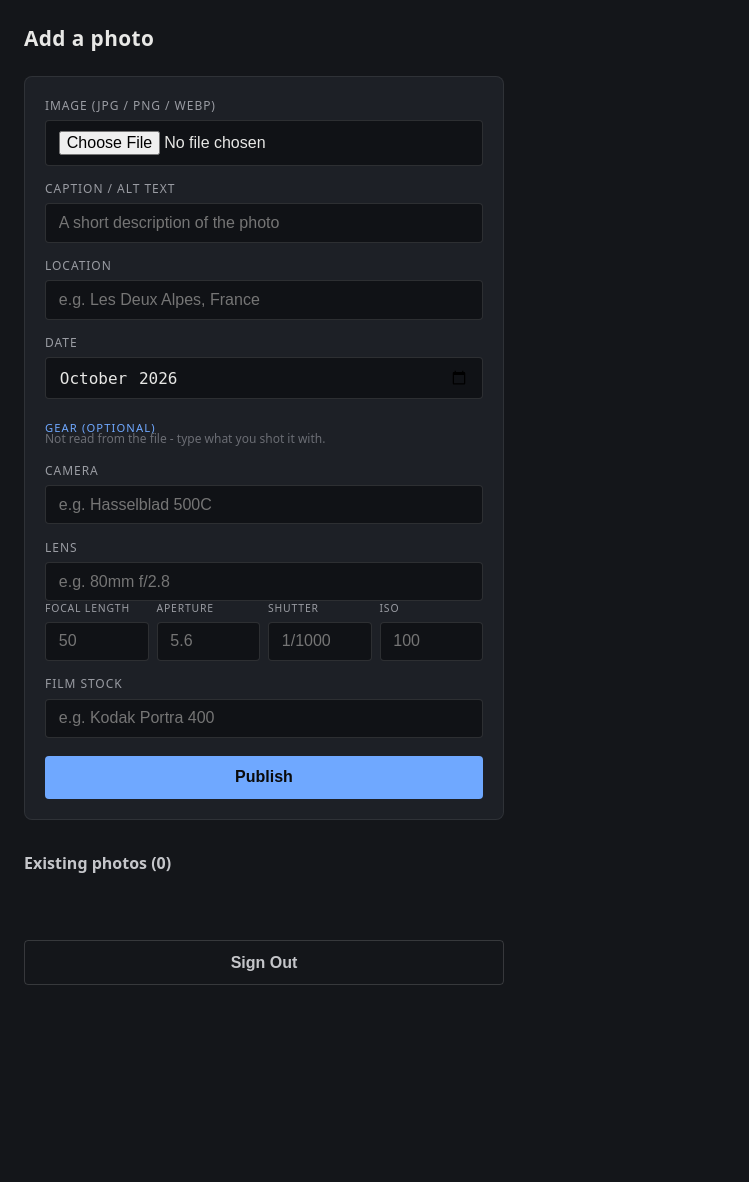
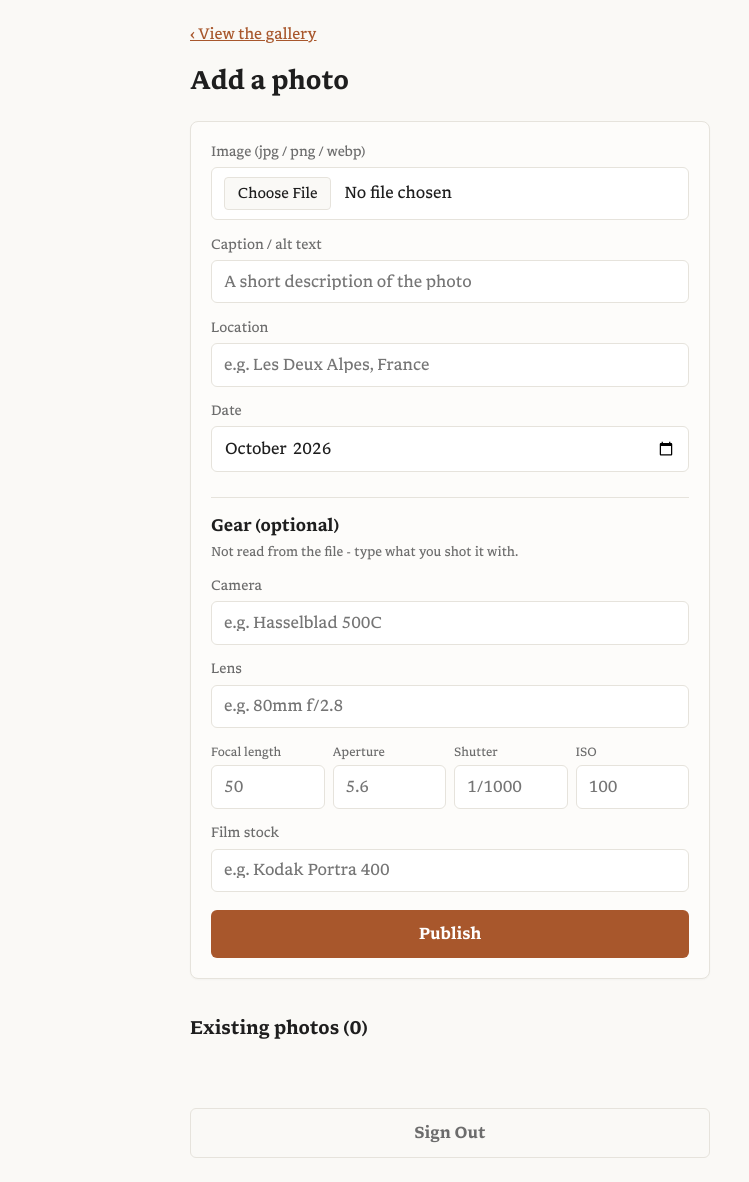
Before and after one commit to benkyd/website, a Flask app: page /admin in a window 1280 px wide. Shown: the whole page, without its empty margins (0-749 px from the left). Before the commit the page ends 985 px from the top, so only its background shows below. Run offline with Flask 3, Linux system fonts and the light colour scheme; the visitor is signed in with stand-in values (Sample User, id 1).

Commit message:
UI polish

```diff
--- a/admin/app.py
+++ b/admin/app.py
@@ -103,6 +103,7 @@ GALLERY_TMPL = """<header class="page-header">
 <img src="{{ p.thumb_jpg }}" alt="{{ p.alt }}" width="{{ p.w }}" height="{{ p.h }}"
  {% if loop.index0 < 4 %}loading="eager"{% if loop.first %} fetchpriority="high"{% endif %}{% else %}loading="lazy"{% endif %} decoding="async">
 </picture>
+<span class="photo-tile-cap">{{ p.alt }}{% if p.when %}<small>{{ p.when }}</small>{% endif %}</span>
 </a>
 {% endfor %}
 </div>
@@ -148,6 +149,10 @@ def month_year(value):
         return ""
 
 
+def when_line(p):
+    return " · ".join(x for x in (p.get("location"), month_year(p.get("date", ""))) if x)
+
+
 def describe(p):
     return f"{p['alt']} — {p['location']}" if p.get("location") else p["alt"]
 
@@ -157,6 +162,16 @@ def image_meta(p, og_type):
     return render_template_string(
         IMAGE_META_TMPL, og_type=og_type, w=w, h=h,
         image=absolute(photos.variant_url(p, "og", "jpg")))
+
+
+@app.errorhandler(404)
+def not_found(_e):
+    # the site's own 404 page rather than Flask's bare one
+    try:
+        with open(os.path.join(REPO, "public", "404.html")) as f:
+            return f.read(), 404
+    except OSError:
+        return "Not found", 404
 
 
 @app.route("/photography")
@@ -170,7 +185,7 @@ def gallery():
     items = []
     for p in all_photos:
         w, h = photos.variant_size(p, "thumb")
-        items.append(dict(slug=p["slug"], alt=p["alt"], w=w, h=h,
+        items.append(dict(slug=p["slug"], alt=p["alt"], when=when_line(p), w=w, h=h,
                           thumb_webp=photos.variant_url(p, "thumb", "webp"),
                           thumb_jpg=photos.variant_url(p, "thumb", "jpg")))
     extra = image_meta(all_photos[0], "website") if all_photos else ""
@@ -193,7 +208,7 @@ def photo_page(slug):
     ordered = photos.load_all()
     i = next(n for n, q in enumerate(ordered) if q["slug"] == slug)
     w, h = photos.variant_size(p, "full")
-    when = " · ".join(x for x in (p.get("location"), month_year(p.get("date", ""))) if x)
+    when = when_line(p)
     main = render_template_string(
         PHOTO_TMPL, p=p, w=w, h=h, when=when, gear=photos.gear_line(p), site=SITE_URL,
         paragraphs=[x.strip() for x in p.get("body", "").split("\n\n") if x.strip()],
@@ -227,33 +242,42 @@ def photo_image(slug, variant, ext):
 
 # ----------------------------------------------------------------- admin ----
 
-STYLE = """*{box-sizing:border-box;margin:0;padding:0}
-body{background:#14161a;color:#e8e8e6;font-family:system-ui,sans-serif;padding:1.5rem;min-height:100vh}
-h1{font-size:1.3rem;margin-bottom:1.5rem;letter-spacing:.02em}
-h2{font-size:1rem;margin:2rem 0 1rem;color:#c5c6ca}
-.card{background:#1d2026;border:1px solid rgba(255,255,255,.08);border-radius:8px;padding:1.25rem;margin-bottom:1rem;max-width:480px}
-label{display:block;font-size:.75rem;letter-spacing:.08em;text-transform:uppercase;color:#9a9ca3;margin-bottom:.4rem;margin-top:.9rem}
+STYLE = """@font-face{font-family:Libron;src:url(/fonts/libron/Libron-Regular.woff2) format("woff2");font-weight:400}
+@font-face{font-family:Libron;src:url(/fonts/libron/Libron-Bold.woff2) format("woff2");font-weight:700}
+:root{--bg:#faf9f6;--card:#fdfcfa;--text:#1e1e1e;--muted:#6c6c6c;--line:#e6e3dc;--field:#fff;--accent:#a8572c;--on-accent:#fff}
+@media (prefers-color-scheme:dark){:root{--bg:#1d1e20;--card:#2e2e33;--text:#dadadb;--muted:#9b9c9d;--line:#3a3a3f;--field:#232427;--accent:#e08c61;--on-accent:#1d1e20}}
+*{box-sizing:border-box;margin:0;padding:0}
+body{background:var(--bg);color:var(--text);font-family:Libron,Georgia,serif;padding:1.5rem;min-height:100vh;line-height:1.5}
+.wrap{max-width:900px;margin:0 auto}
+h1{font-size:1.6rem;margin-bottom:1.25rem}
+h2{font-size:1.15rem;margin:2.25rem 0 1rem}
+.card{background:var(--card);border:1px solid var(--line);border-radius:8px;padding:1.25rem;margin-bottom:1rem;max-width:520px;box-shadow:0 1px 2px rgba(0,0,0,.03)}
+label{display:block;font-size:.85rem;color:var(--muted);margin-bottom:.3rem;margin-top:.9rem}
 label:first-child{margin-top:0}
-.hint{font-size:.75rem;color:#6b6d74;margin-top:-.25rem;margin-bottom:.5rem;text-transform:none;letter-spacing:0}
-.gear-row{display:grid;grid-template-columns:repeat(4,1fr);gap:.5rem}
-.gear-row label{font-size:.65rem}
-input[type=text],input[type=month],input[type=password],input[type=file]{width:100%;padding:.6rem .8rem;background:#101216;border:1px solid rgba(255,255,255,.12);border-radius:4px;color:#e8e8e6;font-size:1rem}
-input:focus{outline:none;border-color:#6fa8ff}
-.btn{width:100%;padding:.8rem;background:#6fa8ff;color:#0a0a0a;border:none;border-radius:4px;font-size:1rem;font-weight:700;cursor:pointer;margin-top:1.1rem}
-.btn:active{background:#8fbaff}
-.btn-danger{background:#e05c5c;color:#1a0a0a}
-.btn-ghost{background:transparent;border:1px solid rgba(255,255,255,.15);color:#c5c6ca}
-.status{padding:.75rem 1rem;border-radius:4px;margin-bottom:1rem;font-size:.9rem;max-width:480px}
-.ok{background:rgba(34,197,94,.12);border:1px solid rgba(34,197,94,.3);color:#86efac}
-.err{background:rgba(239,68,68,.12);border:1px solid rgba(239,68,68,.3);color:#fca5a5}
-.login-wrap{max-width:320px;margin:4rem auto}
-.section{font-size:.7rem;letter-spacing:.1em;text-transform:uppercase;color:#6fa8ff;margin-top:1.3rem;margin-bottom:-.3rem}
-a{color:#6fa8ff}
-.grid{display:grid;grid-template-columns:repeat(auto-fill,minmax(160px,1fr));gap:12px;max-width:900px}
-.tile{display:block;border:1px solid rgba(255,255,255,.08);border-radius:8px;overflow:hidden;background:#1d2026;color:#e8e8e6}
+.hint{font-size:.8rem;color:var(--muted);margin-bottom:.5rem}
+.gear-row{display:grid;grid-template-columns:repeat(4,1fr);gap:.5rem;margin-top:.9rem}
+input[type=file]::file-selector-button{font:inherit;font-size:.9rem;padding:.3rem .8rem;margin-right:.8rem;border:1px solid var(--line);border-radius:4px;background:var(--bg);color:var(--text);cursor:pointer}
+.topbar{display:flex;gap:1rem;margin-bottom:1rem;font-size:.95rem}
+.gear-row label{font-size:.75rem;white-space:nowrap}
+input[type=text],input[type=month],input[type=password],input[type=file]{width:100%;padding:.55rem .75rem;background:var(--field);border:1px solid var(--line);border-radius:6px;color:var(--text);font:inherit;font-size:1rem}
+input:focus{outline:none;border-color:var(--accent);box-shadow:0 0 0 3px color-mix(in srgb,var(--accent) 20%,transparent)}
+.btn{width:100%;padding:.75rem;background:var(--accent);color:var(--on-accent);border:none;border-radius:6px;font:inherit;font-size:1rem;font-weight:700;cursor:pointer;margin-top:1.1rem}
+.btn:hover{filter:brightness(1.07)}
+.btn-danger{background:transparent;color:#c0392b;border:1px solid currentColor;margin-top:0}
+.btn-ghost{background:transparent;border:1px solid var(--line);color:var(--muted)}
+.status{padding:.75rem 1rem;border-radius:6px;margin-bottom:1rem;font-size:.95rem;max-width:520px}
+.ok{background:rgba(34,140,80,.1);border:1px solid rgba(34,140,80,.35)}
+.err{background:rgba(192,57,43,.1);border:1px solid rgba(192,57,43,.35)}
+.login-wrap{max-width:340px;margin:12vh auto}
+.section{font-size:1.05rem;font-weight:700;margin-top:1.6rem;margin-bottom:.2rem;padding-top:1rem;border-top:1px solid var(--line)}
+a{color:var(--accent)}
+.grid{display:grid;grid-template-columns:repeat(auto-fill,minmax(160px,1fr));gap:12px}
+.tile{display:block;border:1px solid var(--line);border-radius:8px;overflow:hidden;background:var(--card);color:var(--text);text-decoration:none;transition:box-shadow .2s,transform .2s}
+.tile:hover{box-shadow:0 6px 20px rgba(0,0,0,.08);transform:translateY(-2px)}
 .tile img{width:100%;aspect-ratio:1;object-fit:cover;display:block}
-.tile .cap{padding:.5rem .6rem;font-size:.8rem}
-img.preview{max-width:100%;border-radius:6px;margin-bottom:1rem;display:block}"""
+.tile .cap{padding:.5rem .6rem;font-size:.85rem}
+img.preview{max-width:min(100%,520px);max-height:50vh;border-radius:8px;margin-bottom:1rem;display:block}
+@media (max-width:480px){body{padding:1rem}.gear-row{grid-template-columns:repeat(2,1fr)}}"""
 
 FIELDS_HTML = """<label>Caption / alt text</label>
 <input type="text" name="alt" value="{{ p.alt }}" placeholder="A short description of the photo" required/>
@@ -283,7 +307,7 @@ TEMPLATE = """<!DOCTYPE html>
 <html><head>
 <meta charset="UTF-8"/><meta name="viewport" content="width=device-width,initial-scale=1"/>
 <title>Photography Admin</title>
-<style>""" + STYLE + """</style></head><body>
+<style>""" + STYLE + """</style></head><body><div class="wrap">
 {% if not logged_in %}
 <div class="login-wrap">
 <h1>Photography Admin</h1>
@@ -295,6 +319,7 @@ TEMPLATE = """<!DOCTYPE html>
 </form>
 </div>
 {% else %}
+<p class="topbar"><a href="/photography/">&lsaquo; View the gallery</a></p>
 <h1>Add a photo</h1>
 {% if message %}<div class="status {{ 'ok' if ok else 'err' }}">{{ message | safe }}</div>{% endif %}
 <form method="post" action="/admin/upload" enctype="multipart/form-data" class="card">
@@ -314,18 +339,18 @@ TEMPLATE = """<!DOCTYPE html>
 {% endfor %}
 </div>
 
-<form method="post" action="/admin/logout" style="max-width:480px;margin-top:2rem">
+<form method="post" action="/admin/logout" style="max-width:520px;margin-top:2rem">
 <button class="btn btn-ghost" type="submit">Sign Out</button>
 </form>
 {% endif %}
-</body></html>"""
+</div></body></html>"""
 
 EDIT_TEMPLATE = """<!DOCTYPE html>
 <html><head>
 <meta charset="UTF-8"/><meta name="viewport" content="width=device-width,initial-scale=1"/>
 <title>Edit photo - Photography Admin</title>
-<style>""" + STYLE + """</style></head><body>
-<p><a href="/admin">&lsaquo; Back</a> &middot; <a href="/photography/{{ p.slug }}/">View</a></p>
+<style>""" + STYLE + """</style></head><body><div class="wrap">
+<p class="topbar"><a href="/admin">&lsaquo; All photos</a><a href="/photography/{{ p.slug }}/">View on site</a></p>
 <h1>Edit photo</h1>
 {% if message %}<div class="status {{ 'ok' if ok else 'err' }}">{{ message | safe }}</div>{% endif %}
 <img class="preview" src="{{ p.thumb }}" alt=""/>
@@ -335,11 +360,11 @@ EDIT_TEMPLATE = """<!DOCTYPE html>
 """ + FIELDS_HTML + """
 <button class="btn" type="submit">Save</button>
 </form>
-<form method="post" action="/admin/delete/{{ p.slug }}" class="card"
+<form method="post" action="/admin/delete/{{ p.slug }}" style="max-width:520px"
       onsubmit="return confirm('Delete this photo? This removes it from the live site.');">
 <button class="btn btn-danger" type="submit">Delete this photo</button>
 </form>
-</body></html>"""
+</div></body></html>"""
 
 EMPTY = {"alt": "", "location": "", "month": "", "camera": "", "lens": "",
          "focalLength": "", "aperture": "", "shutter": "", "iso": "", "filmStock": ""}
--- a/assets/css/extended/custom_accent.css
+++ b/assets/css/extended/custom_accent.css
@@ -56,7 +56,6 @@ body.dark {
    dark mode, where shadows read as murk rather than depth; the border
    already does the job there. */
 .post-entry,
-.first-entry,
 .photo-tile {
   box-shadow: 0 1px 2px rgba(0, 0, 0, 0.03);
   transition: box-shadow 0.2s ease, transform 0.2s ease;
@@ -80,7 +79,6 @@ body.dark .photo-tile:hover {
 /* Smooth the light/dark toggle instead of an abrupt flip. */
 body,
 .post-entry,
-.first-entry,
 .photo-tile,
 .main {
   transition: background-color 0.2s ease, color 0.2s ease;
```
Also changed, not shown: assets/css/extended/custom_layout.css (+27 -0 lines), assets/css/extended/custom_photography.css (+68 -10 lines), content/about.md (+3 -1 lines), layouts/404.html (added, +7 -0 lines), layouts/index.html (+14 -2 lines).
